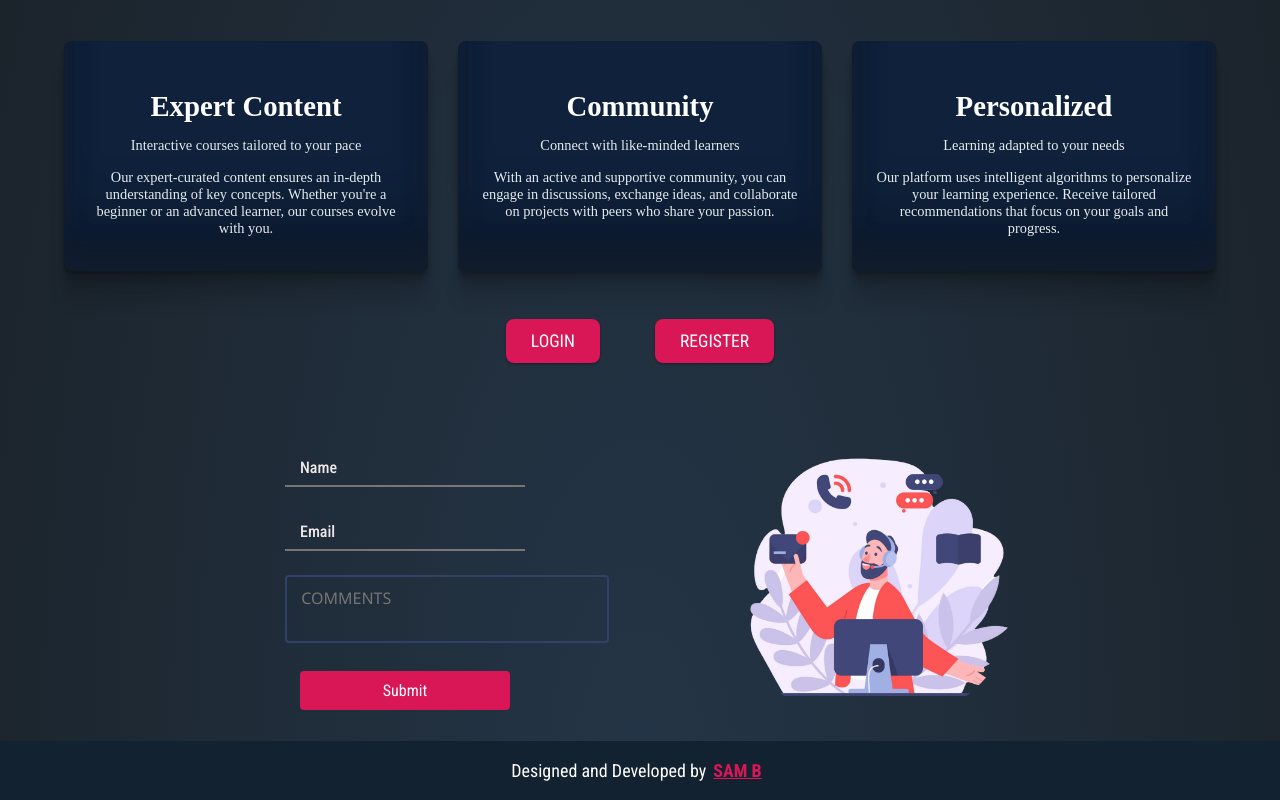
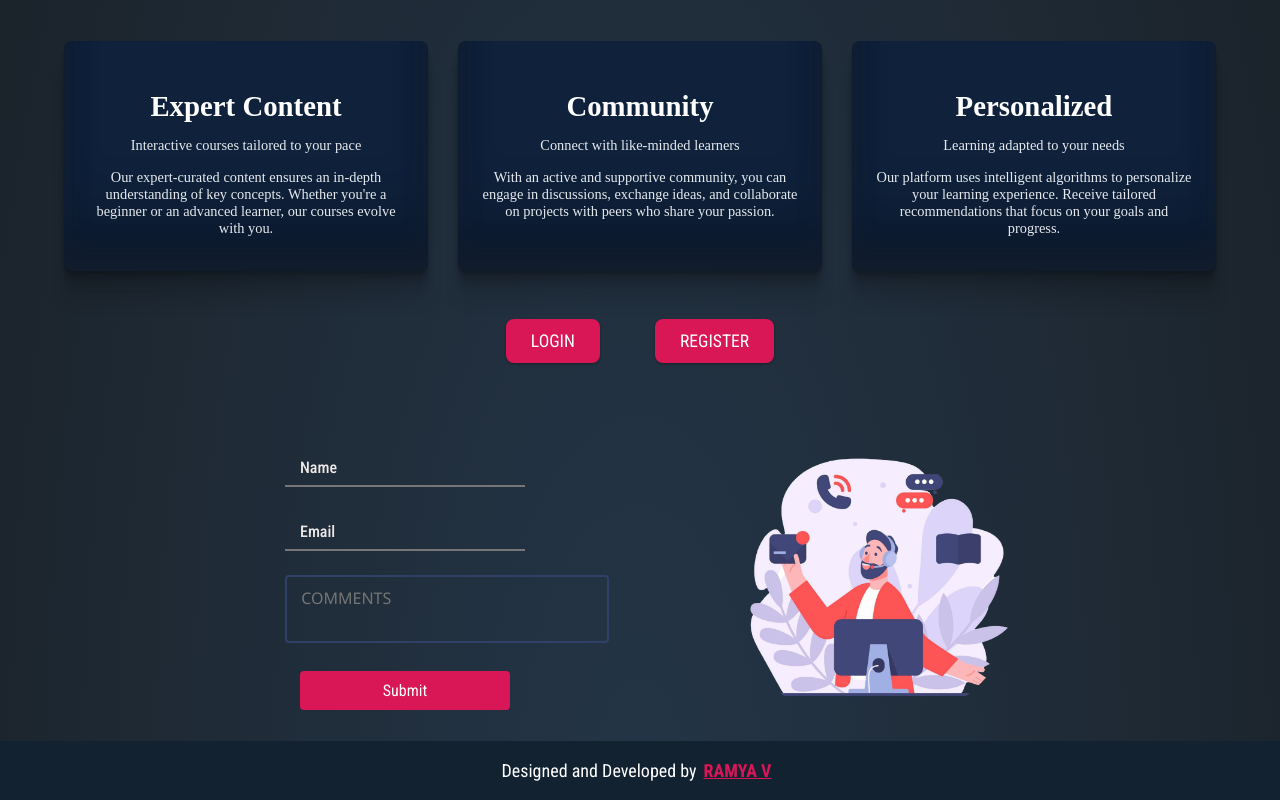
Before and after one commit to 888SAM-B/Frontend, a React (Vite) app: page / in a window 1280 px wide. Shown: the part 764-1564 px from the top of the page. Built offline with nearby package versions, Linux system fonts and the light colour scheme; a web font is replaced by a local one.

Commit message:
Certificate

```diff
--- a/src/home.jsx
+++ b/src/home.jsx
@@ -111,7 +111,7 @@ const App = () => {
              <div className='footer-side'>
                 <footer >
                     <p>Designed and Developed by
-                        <a href="mailto:ramyanusa@gmail.com" target="_blank" rel="noopener noreferrer">SAM B</a>
+                        <a href="mailto:ramyanusa@gmail.com" target="_blank" rel="noopener noreferrer">RAMYA V</a>
                     </p>
                 </footer>
 
```
